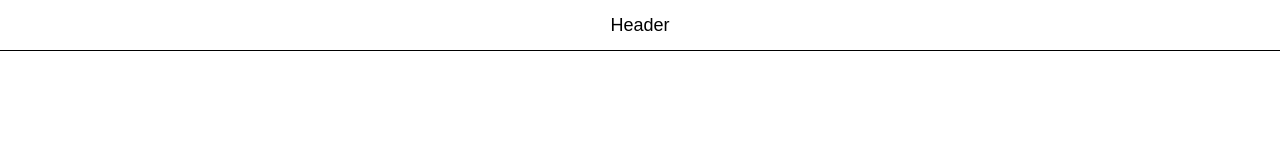
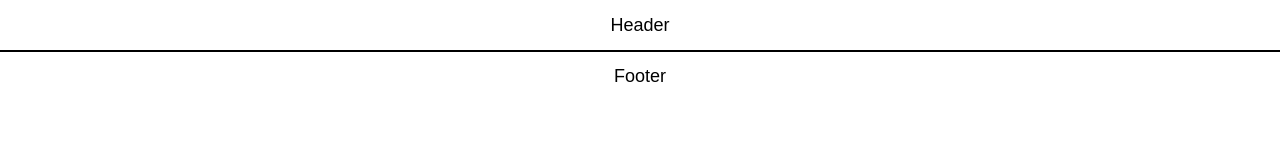
Before and after one commit to ooloo-io/github-flow-ElleWhiteDev, a website: page src/index.html in a window 1280 px wide. Drawn offline with nearby package versions, Linux system fonts and the light colour scheme.

Commit message:
Footer (#2)
* Added footer

* Added footer CSS

* Updated footer height

* Put footer at bottom of page

```diff
--- a/src/index.html
+++ b/src/index.html
@@ -13,8 +13,11 @@
 </head>
 
 <body>
-  <header class="header">
+    <header class="header">
     Header
   </header>
+  <footer class="footer">
+    Footer
+  </footer>
 </body>
 </html>
--- a/src/styles.css
+++ b/src/styles.css
@@ -10,3 +10,11 @@ body {
   align-items: center;
   border-bottom: 1px solid black;
 }
+
+.footer {
+  height: 49px;
+  display: flex;
+  justify-content: center;
+  align-items: center;
+  border-top: 1px solid black;
+}
```
